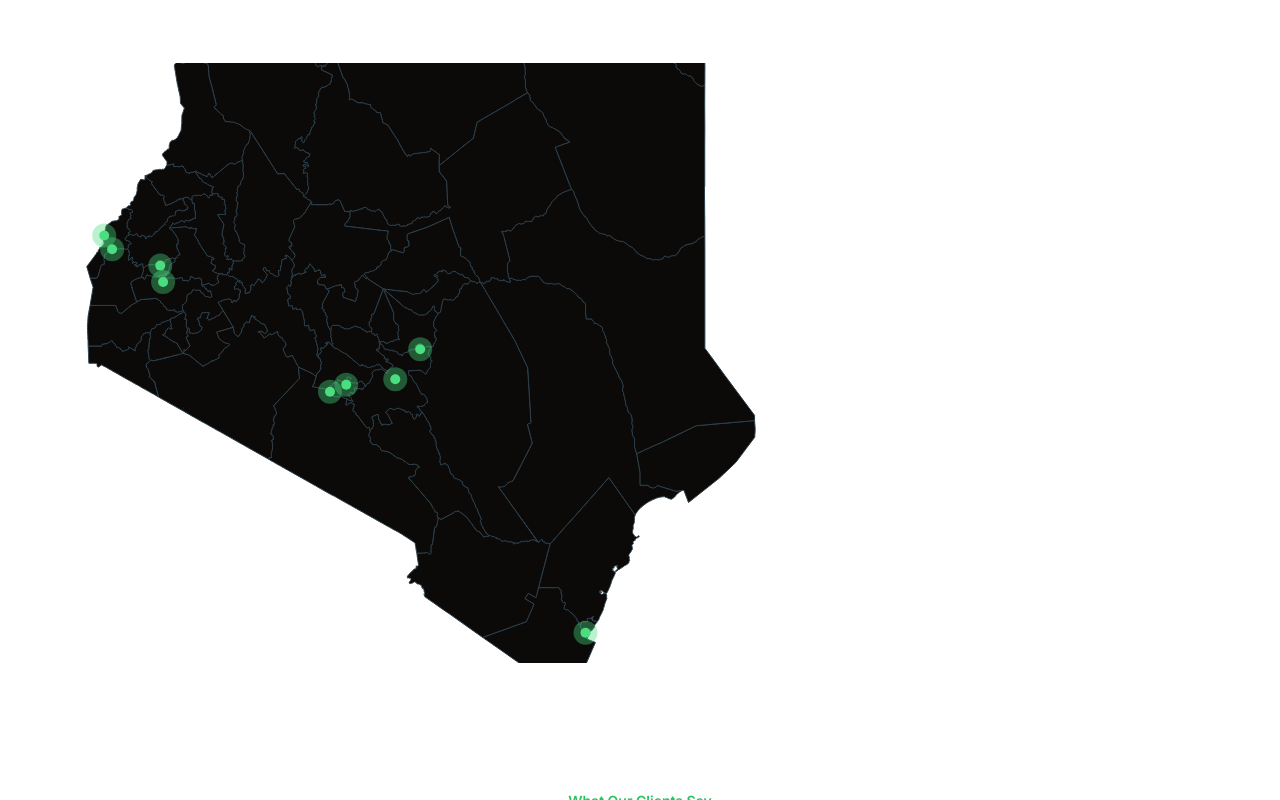
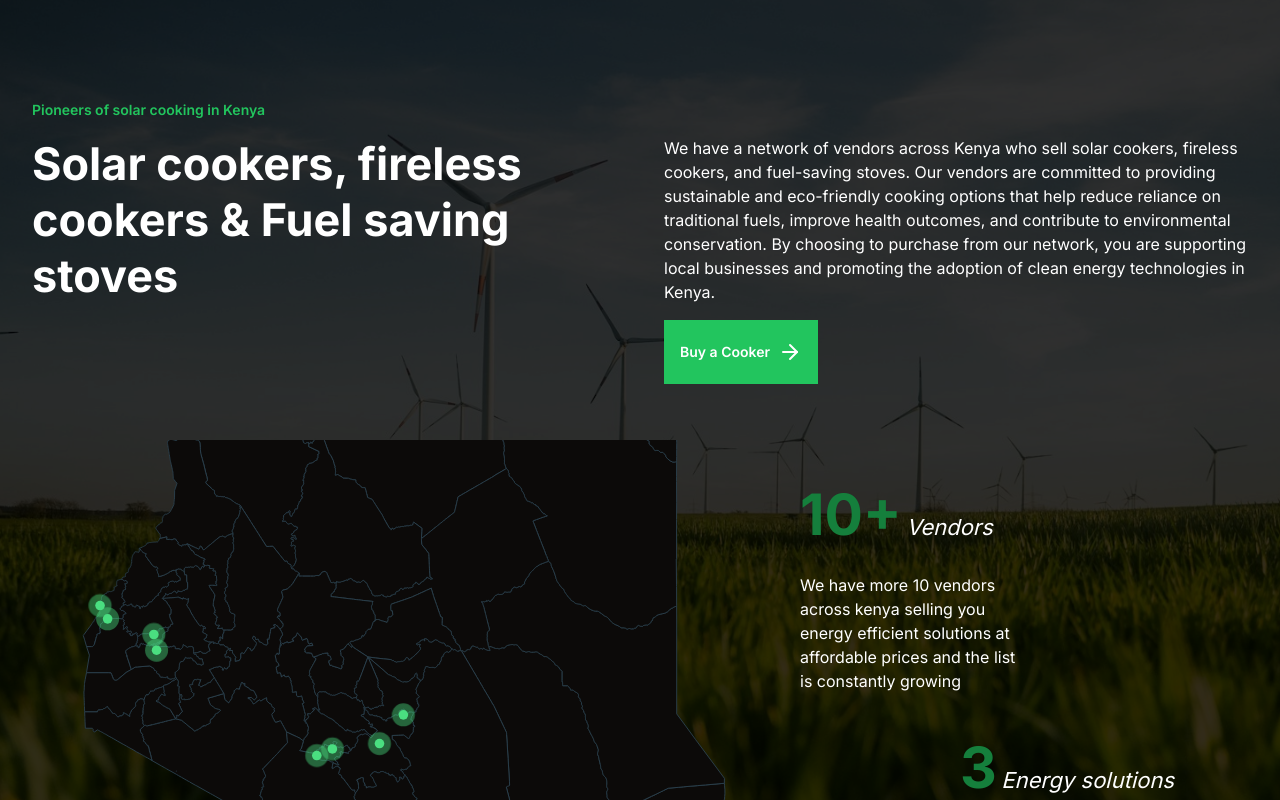
Before and after one commit to dinhe878/solarcookingkenya, a Next.js app: page / in a window 1280 px wide. Shown: the part 3680-4480 px from the top of the page. Built offline with nearby package versions, Linux system fonts and the light colour scheme.

Commit message:
vendors section done

```diff
--- a/src/components/Vendors/Vendors.tsx
+++ b/src/components/Vendors/Vendors.tsx
@@ -3,6 +3,7 @@ import React, { useEffect, useRef } from "react";
 import { geoMercator, geoPath } from "d3-geo";
 import { zoom as d3Zoom, ZoomBehavior } from "d3-zoom";
 import * as d3 from "d3";
+import { ArrowRightIcon } from "lucide-react";
 
 interface Location {
   name: string;
@@ -33,7 +34,7 @@ const LocationInfoCard = ({
     y={y - 60}
     width="280"
     height="120"
-    className="overflow-visible pointer-events-none">
+    className="overflow-visible pointer-events-none z-50">
     <div className="bg-slate-800 p-4 rounded-lg shadow-lg border border-slate-700">
       <h3 className="text-amber-200 font-semibold mb-2">{location.name}</h3>
       <p className="text-slate-200 text-sm whitespace-pre-line leading-relaxed">
@@ -72,13 +73,46 @@ const KenyaMap: React.FC<KenyaMapProps> = ({ geoJsonData, locations }) => {
   }, []);
 
   return (
-    <div className="py-20 min-h-screen items-center justify-center flex-col flex space-y-6 relative">
+    <div className="py-20 min-h-screen items-center justify-center flex-col flex space-y-6 relative bg-black/5 bg-[url('/energy.jpg')] bg-cover bg-center">
+      <div className="absolute inset-0 bg-black/80 z-0"></div>
+      {/* Text on the top */}
+      <div className="flex flex-col justify-between text-white w-full container p-8 gap-y-4 z-10">
+        <h1 className="text-title-small font-semibold text-secondary">
+          Pioneers of solar cooking in Kenya
+        </h1>
+        <div className="flex space-x-12">
+          <div className="text-left w-1/2">
+            <h1 className="text-display-medium font-bold leading-tight text-white">
+              Solar cookers, fireless cookers & Fuel saving stoves
+            </h1>
+          </div>
+          <div className="text-left w-1/2 space-y-4">
+            <p>
+              We have a network of vendors across Kenya who sell solar cookers,
+              fireless cookers, and fuel-saving stoves. Our vendors are
+              committed to providing sustainable and eco-friendly cooking
+              options that help reduce reliance on traditional fuels, improve
+              health outcomes, and contribute to environmental conservation. By
+              choosing to purchase from our network, you are supporting local
+              businesses and promoting the adoption of clean energy technologies
+              in Kenya.
+            </p>
+            <button className="bg-secondary text-secondary-foreground px-4 py-5 hover:bg-primary hover:text-primary-foreground flex items-center text-title-small font-semibold">
+              Buy a Cooker
+              <span className="ml-2">
+                <ArrowRightIcon />
+              </span>
+            </button>
+          </div>
+        </div>
+      </div>
+
       <div className="flex container mx-auto relative z-10">
-        <div className="w-full h-full">
+        <div className="w-3/5">
           <svg
             ref={mapRef}
-            width={width}
-            height={height}
+            width="100%"
+            height="100%"
             viewBox={`0 0 ${width} ${height}`}
             className="">
             <g>
@@ -136,6 +170,32 @@ const KenyaMap: React.FC<KenyaMapProps> = ({ geoJsonData, locations }) => {
             </g>
           </svg>
         </div>
+        <div className="w-2/5 flex flex-col space-y-8 p-8 rounded-lg">
+          <div className="flex flex-col space-y-4 text-white w-1/2 justify-self-start">
+            <h2>
+              <span className="text-primary font-bold text-display-large">
+                10+
+              </span>{" "}
+              <span className="text-title-large italic ">Vendors</span>
+            </h2>
+            <p>
+              We have more 10 vendors across kenya selling you energy efficient
+              solutions at affordable prices and the list is constantly growing
+            </p>
+          </div>
+          <div className="flex flex-col space-y-4 text-white w-1/2 justify-self-end ml-40">
+            <h2>
+              <span className="text-primary font-bold text-display-large">
+                3
+              </span>{" "}
+              <span className="text-title-large italic">Energy solutions</span>
+            </h2>
+            <p>
+              Our vendors have a wide range of products to choose from that are
+              aimed at energy efficiency and keeping the world green
+            </p>
+          </div>
+        </div>
       </div>
     </div>
   );
```
Also changed, not shown: 1 other file (tests, documents, lock files or other folders).
